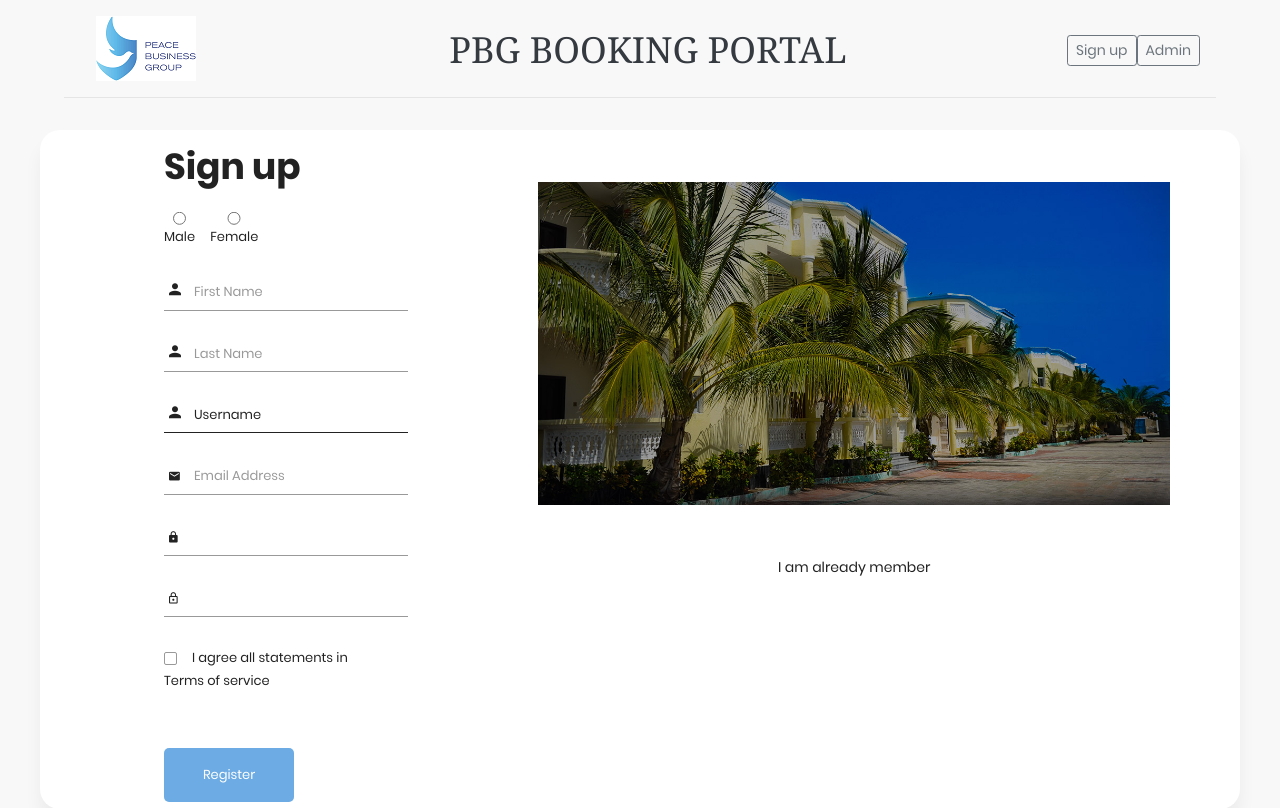
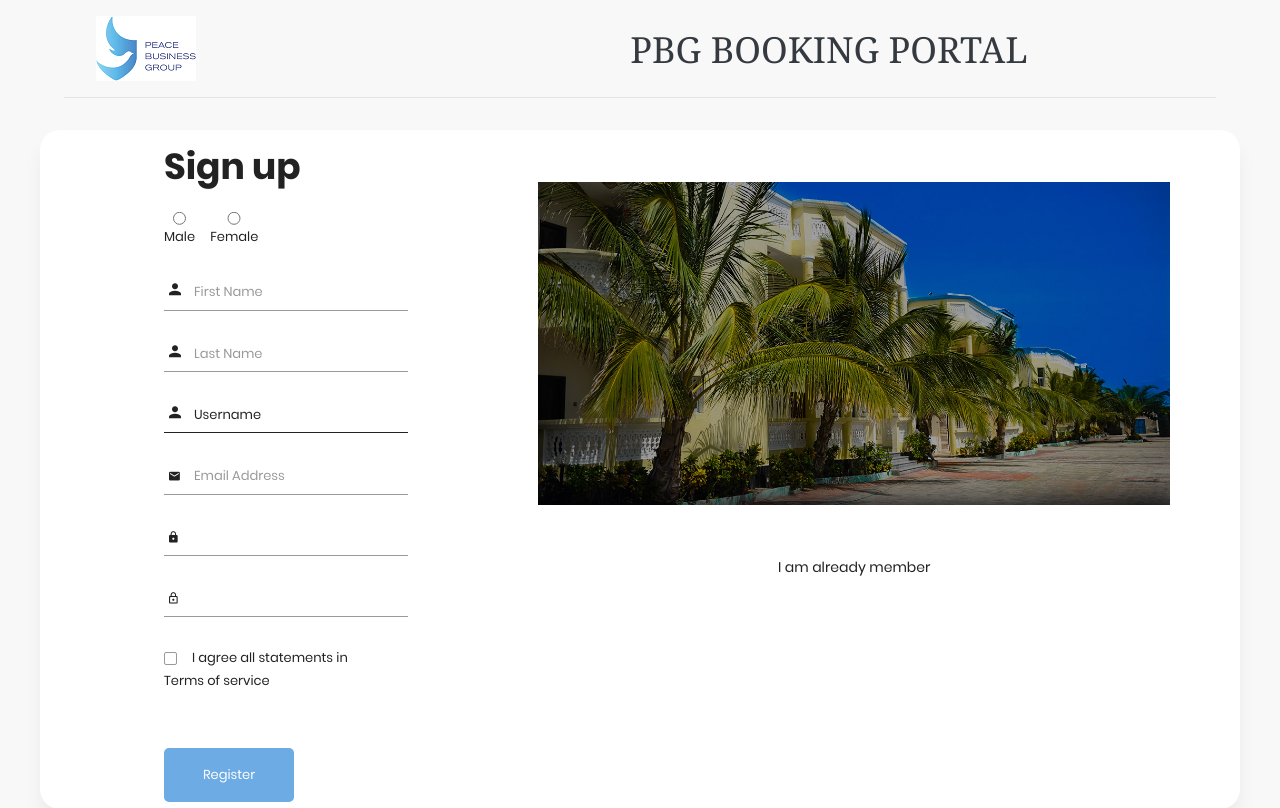
Before and after one commit to cadiff-webdev/pbgreservation, a Django app: page /reservations/signup/ in a window 1280 px wide. Shown: the top 808 px of the page. Run offline with Django 3.2, Linux system fonts and the light colour scheme; some libraries are stand-ins or nearby versions.

Commit message:
initial version

```diff
--- a/reservations/templates/registration/base.html
+++ b/reservations/templates/registration/base.html
@@ -49,10 +49,7 @@
       <div class="col-8 text-center">
         <a class="header-logo text-dark" href="#">PBG BOOKING PORTAL</a>
       </div>
-      <div class="col-2 d-flex justify-content-end align-items-center">
-        <a class="btn btn-sm btn-outline-secondary" href="{% url 'reservations:signup' %}">Sign up</a>
-        <a class="btn btn-sm btn-outline-secondary" href="{% url 'admin:index' %}">Admin</a>
-      </div>
+
     </div>
   </header>
 
```
Also changed, not shown: db.sqlite3.
